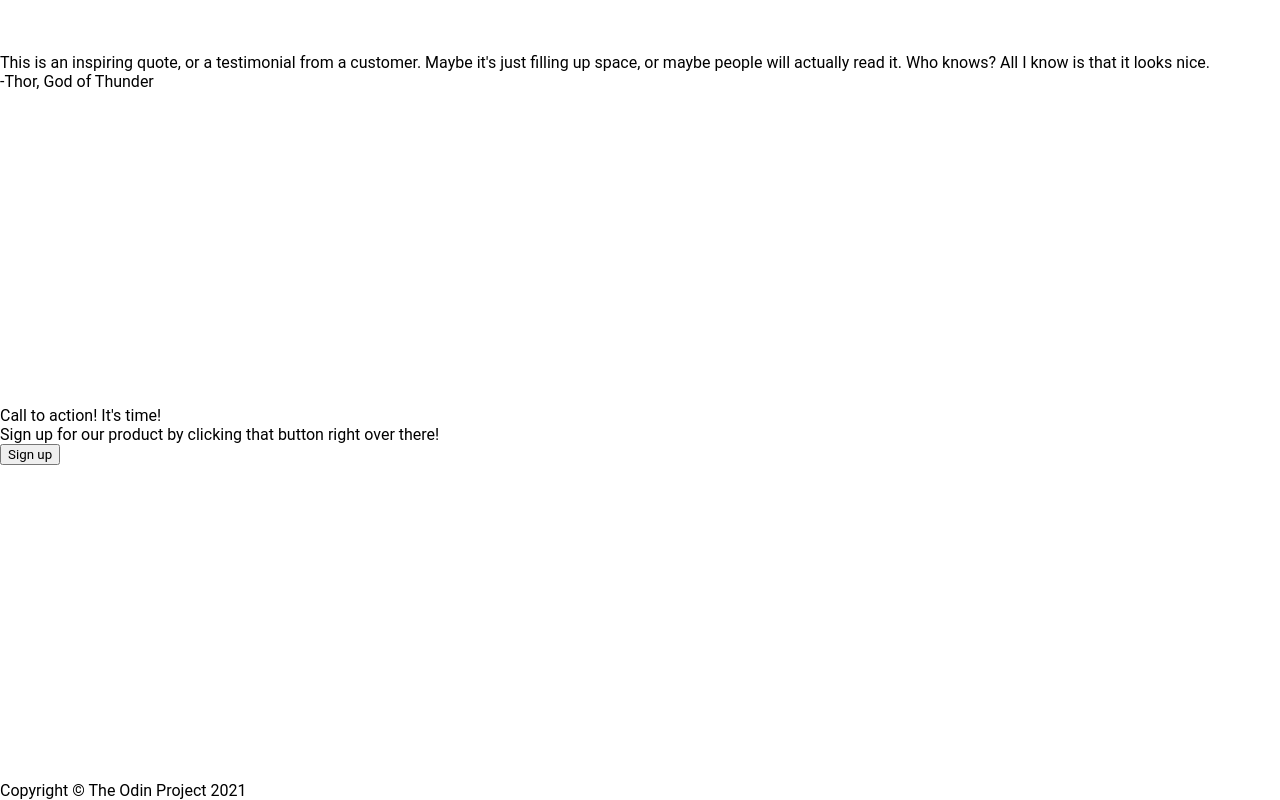
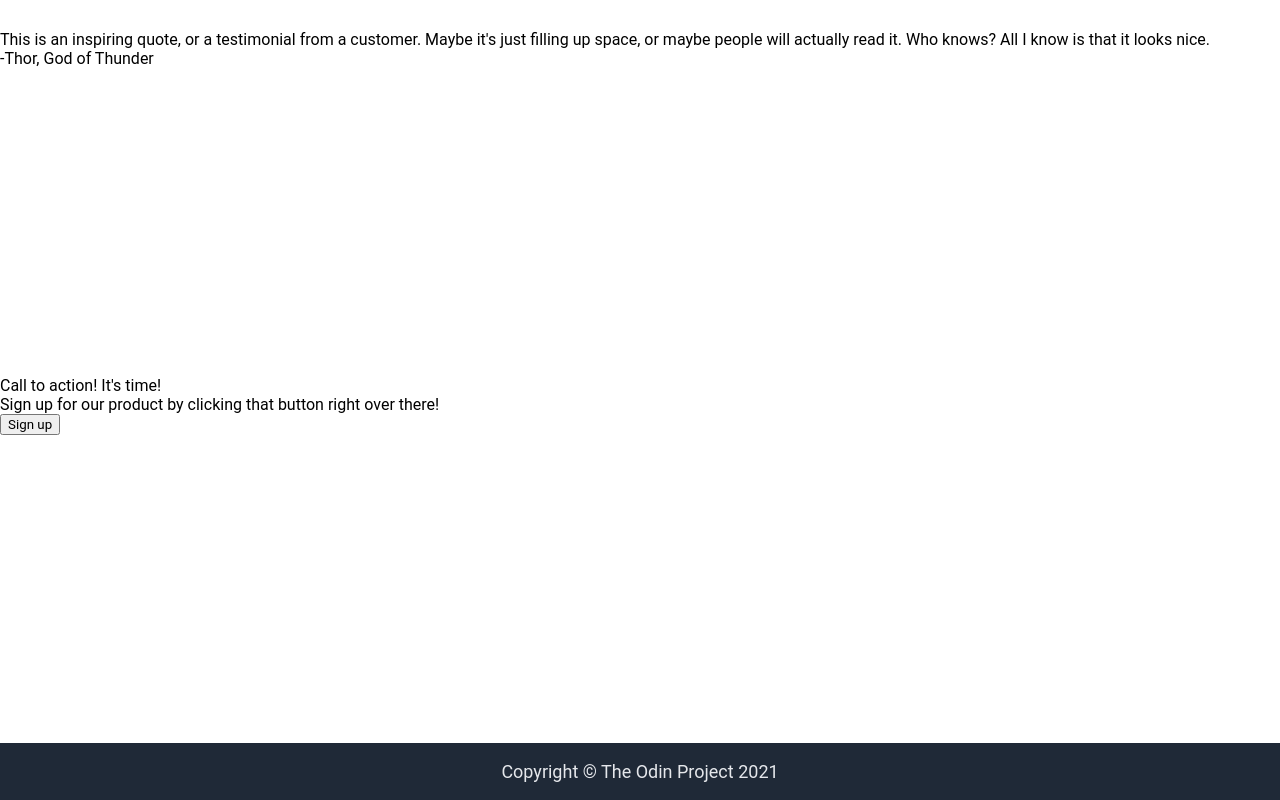
Before and after one commit to hardeek-sharma/Landing-Page_TOP, a plain HTML site: page index.html in a window 1280 px wide. Shown: the part 1112-1912 px from the top of the page. Drawn offline with Linux system fonts and the light colour scheme.

Commit message:
add css for footer

```diff
--- a/index.css
+++ b/index.css
@@ -11,13 +11,24 @@ body {
   height: 1912px;
 }
 
+/* Header and Footer */
+.footer,
 .header {
   display: flex;
+  background-color: #1f2937;
+  padding: 18px 200px;
+  align-items: center;
+}
+
+.header {
   justify-content: space-between;
-  background-color: #1f2937;
   color: #f9faf8;
-  align-items: center;
-  padding: 18px 200px;
+}
+
+.footer {
+  justify-content: center;
+  color: #E5E7Eb;
+  font-size: 18px;;
 }
 
 .header-text {
@@ -30,3 +41,5 @@ body {
   font-size: 18px;
   color: #E5E7EB;
 }
+
+/* Section One */
```
